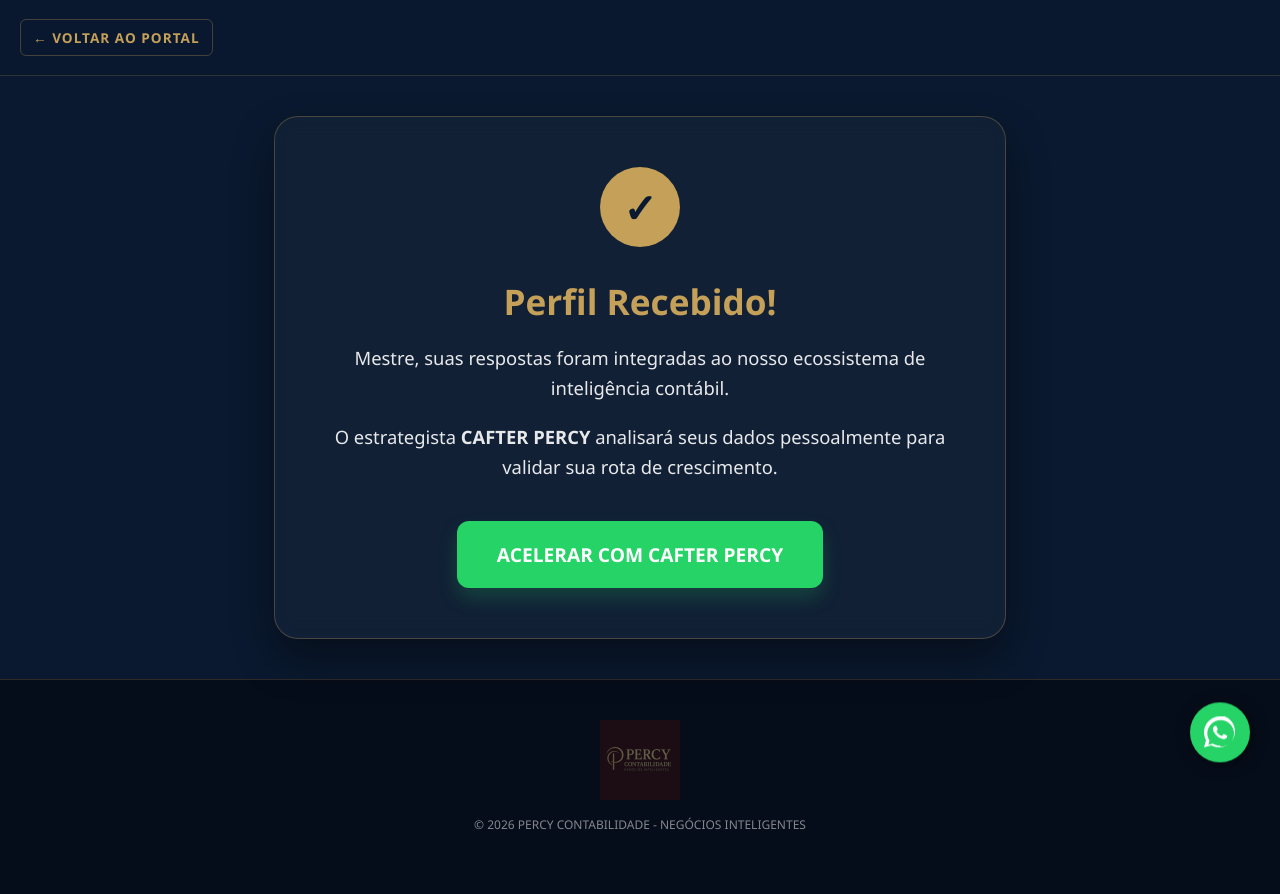
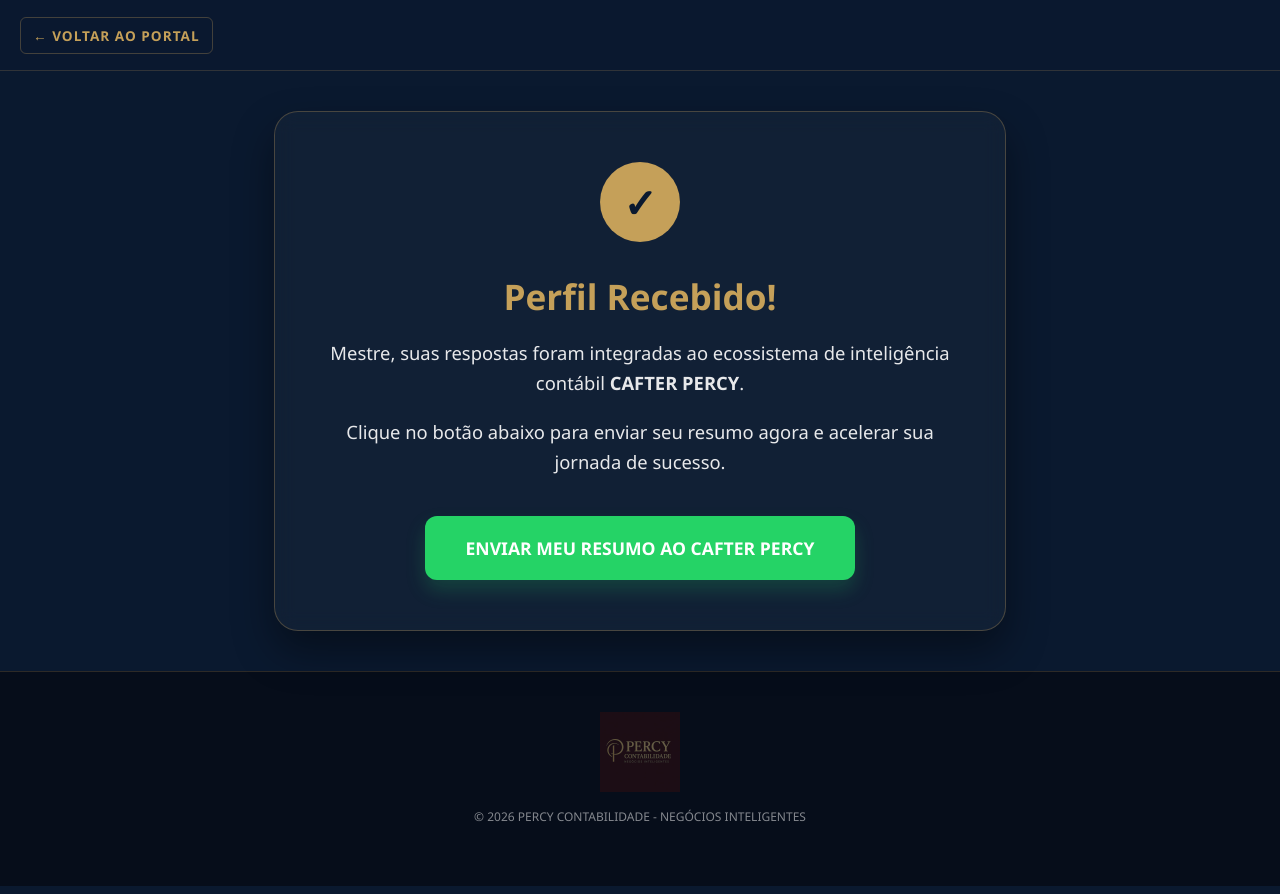
Before and after one commit to PercyContabilidade/site-percy, a website: page mei/sucesso.html in a window 1280 px wide. Drawn offline with Linux system fonts and the light colour scheme; grey boxes are pictures that could not be loaded.

Commit message:
Sucesso Inteligente: Envio de tópicos do questionário via WhatsApp

```diff
--- a/mei/sucesso.html
+++ b/mei/sucesso.html
@@ -8,7 +8,6 @@
         :root { --gold: #c5a059; --dark: #0a192f; --white: #ffffff; }
         body { margin: 0; font-family: 'Segoe UI', sans-serif; background: var(--dark); color: var(--white); display: flex; flex-direction: column; min-height: 100vh; overflow-x: hidden; }
 
-        /* CABEÇALHO PADRONIZADO */
         .site-header {
             padding: 15px 20px;
             display: flex;
@@ -51,67 +50,21 @@
         }
 
         .check-icon {
-            width: 80px;
-            height: 80px;
-            background: var(--gold);
-            color: var(--dark);
-            border-radius: 50%;
-            display: flex;
-            align-items: center;
-            justify-content: center;
-            font-size: 40px;
-            margin: 0 auto 30px;
-            font-weight: bold;
+            width: 80px; height: 80px; background: var(--gold); color: var(--dark);
+            border-radius: 50%; display: flex; align-items: center; justify-content: center;
+            font-size: 40px; margin: 0 auto 30px; font-weight: bold;
         }
 
         h1 { color: var(--gold); margin-bottom: 15px; font-weight: 800; font-size: 2.2rem; }
         p { font-size: 1.15rem; opacity: 0.9; line-height: 1.6; margin-bottom: 20px; }
 
-        /* CTA PRINCIPAL */
         .btn-whats-main {
-            display: inline-flex;
-            align-items: center;
-            gap: 12px;
-            margin-top: 20px;
-            background: #25d366;
-            color: #fff;
-            padding: 20px 40px;
-            border-radius: 12px;
-            text-decoration: none;
-            font-weight: 800;
-            font-size: 1.2rem;
-            transition: 0.4s;
-            text-transform: uppercase;
-            box-shadow: 0 10px 20px rgba(37,211,102,0.2);
+            display: inline-flex; align-items: center; gap: 12px; margin-top: 20px;
+            background: #25d366; color: #fff; padding: 20px 40px; border-radius: 12px;
+            text-decoration: none; font-weight: 800; font-size: 1.1rem; transition: 0.4s;
+            text-transform: uppercase; box-shadow: 0 10px 20px rgba(37,211,102,0.2);
         }
-        .btn-whats-main:hover { transform: translateY(-5px); background: #1eb954; box-shadow: 0 15px 30px rgba(37,211,102,0.4); }
-
-        /* WHATSAPP FLUTUANTE */
-        .whatsapp-float {
-            position: fixed;
-            width: 60px;
-            height: 60px;
-            bottom: 30px;
-            right: 30px;
-            background-color: #25d366;
-            color: #FFF;
-            border-radius: 50px;
-            text-align: center;
-            font-size: 30px;
-            box-shadow: 2px 2px 15px rgba(0,0,0,0.5);
-            z-index: 1000;
-            display: flex;
-            align-items: center;
-            justify-content: center;
-            transition: 0.3s;
-            animation: float 3s ease-in-out infinite;
-        }
-
-        @keyframes float {
-            0% { transform: translateY(0px); }
-            50% { transform: translateY(-10px); }
-            100% { transform: translateY(0px); }
-        }
+        .btn-whats-main:hover { transform: translateY(-5px); background: #1eb954; }
 
         .site-footer { padding: 40px 20px; background: #060d1a; text-align: center; border-top: 1px solid rgba(197,160,89,0.2); }
         .footer-logo { width: 80px; opacity: 0.4; }
@@ -120,11 +73,9 @@
 <body>
     <header class="site-header">
         <a href="/mei/soumeilp.html" class="back-link">← VOLTAR AO PORTAL</a>
-        <a href="/index.html">
-            <video autoplay muted loop playsinline class="logo-header">
-                <source src="/ativos/videos/logo-animada.gif.mp4" type="video/mp4">
-            </video>
-        </a>
+        <video autoplay muted loop playsinline class="logo-header">
+            <source src="/ativos/videos/logo-animada.gif.mp4" type="video/mp4">
+        </video>
         <div style="width: 80px;"></div>
     </header>
 
@@ -132,24 +83,40 @@
         <div class="success-card">
             <div class="check-icon">✓</div>
             <h1>Perfil Recebido!</h1>
-            <p>Mestre, suas respostas foram integradas ao nosso ecossistema de inteligência contábil.</p>
-            <p>O estrategista <strong>CAFTER PERCY</strong> analisará seus dados pessoalmente para validar sua rota de crescimento.</p>
+            <p>Mestre, suas respostas foram integradas ao ecossistema de inteligência contábil <strong>CAFTER PERCY</strong>.</p>
+            <p>Clique no botão abaixo para enviar seu resumo agora e acelerar sua jornada de sucesso.</p>
 
-            <!-- CTA COM MENSAGEM ESPECÍFICA -->
-            <a href="https://wa.me/5521979667707?text=Olá%20Cafter%20Percy!%20Acabei%20de%20responder%20ao%20questionário%20de%20sucesso%20e%20quero%20acelerar%20meu%20projeto." class="btn-whats-main">
-                ACELERAR COM CAFTER PERCY
+            <!-- O LINK SERÁ GERADO PELO JAVASCRIPT ABAIXO -->
+            <a href="#" id="btnWhatsapp" class="btn-whats-main">
+                ENVIAR MEU RESUMO AO CAFTER PERCY
             </a>
         </div>
     </div>
-
-    <!-- BOTÃO FLUTUANTE DE SEGURANÇA -->
-    <a href="https://wa.me/5521979667707?text=Olá%20Cafter%20Percy!%20Acabei%20de%20ver%20a%20página%20de%20sucesso%20e%20tenho%20uma%20dúvida." class="whatsapp-float" target="_blank">
-        <svg viewBox="0 0 32 32" style="width:32px; height:32px; fill:white;"><path d="M16 0c-8.837 0-16 7.163-16 16 0 2.825.737 5.48 2.025 7.788l-2.025 7.212 7.425-1.95c2.25 1.213 4.825 1.95 7.575 1.95 8.837 0 16-7.163 16-16s-7.163-16-16-16zM16 29.333c-2.45 0-4.738-.638-6.725-1.75l-.488-.275-4.413 1.163 1.188-4.225-.3-.488c-1.225-1.975-1.938-4.313-1.938-6.758 0-7.363 5.988-13.35 13.35-13.35s13.35 5.988 13.35 13.35-5.988 13.35-13.35 13.35zM22.513 18.913c-.35-.175-2.075-1.025-2.4-1.138-.325-.113-.563-.175-.8.175s-.913 1.138-1.113 1.363c-.2.225-.4.25-.75.075-.35-.175-1.488-.55-2.825-1.738-1.038-.925-1.738-2.063-1.938-2.413-.2-.35-.025-.538.15-.713.163-.163.35-.413.525-.613.175-.2.225-.35.35-.575.113-.225.05-.425-.025-.6-.075-.175-.8-1.925-1.1-2.638-.288-.713-.588-.613-.8-.613h-.688c-.238 0-.613.088-.938.438s-1.238 1.213-1.238 2.95 1.263 3.425 1.438 3.663c.175.238 2.488 3.8 6.025 5.338.838.363 1.5.588 2.013.75.838.263 1.6.225 2.213.138.675-.1 2.075-.85 2.375-1.675s.3-1.525.213-1.675c-.088-.138-.325-.213-.675-.4z"/></svg>
-    </a>
 
     <footer class="site-footer">
         <img src="/ativos/images/logopercyatual.jpeg" class="footer-logo">
         <p style="font-size: 0.75rem; opacity: 0.5; margin-top: 10px;">© 2026 PERCY CONTABILIDADE - NEGÓCIOS INTELIGENTES</p>
     </footer>
+
+    <script>
+        // LÓGICA DIAMANTE: CAPTURAR RESPOSTAS DA URL E MONTAR O WHATSAPP
+        window.onload = function() {
+            const params = new URLSearchParams(window.location.search);
+
+            const segmento = params.get('segmento_outro') || params.get('segmento') || 'Não informado';
+            const dificuldade = params.get('dificuldade') || 'Não informado';
+            const meta = params.get('meta') || 'Não informado';
+            const visao = params.get('definicao') || 'Não informado';
+
+            const mensagemBase = "Olá Cafter Percy! Acabei de preencher o perfil no portal. Segue o meu resumo:\n\n";
+            const topicos = `*Segmento:* ${segmento}\n*Dificuldade:* ${dificuldade}\n*Meta:* ${meta}\n*Visão:* ${visao}`;
+            const encerramento = "\n\nPodemos conversar para acelerar meu projeto?";
+
+            const mensagemCompleta = encodeURIComponent(mensagemBase + topicos + encerramento);
+            const linkFinal = `https://wa.me/5521979667707?text=${mensagemCompleta}`;
+
+            document.getElementById('btnWhatsapp').href = linkFinal;
+        }
+    </script>
 </body>
 </html>
```
